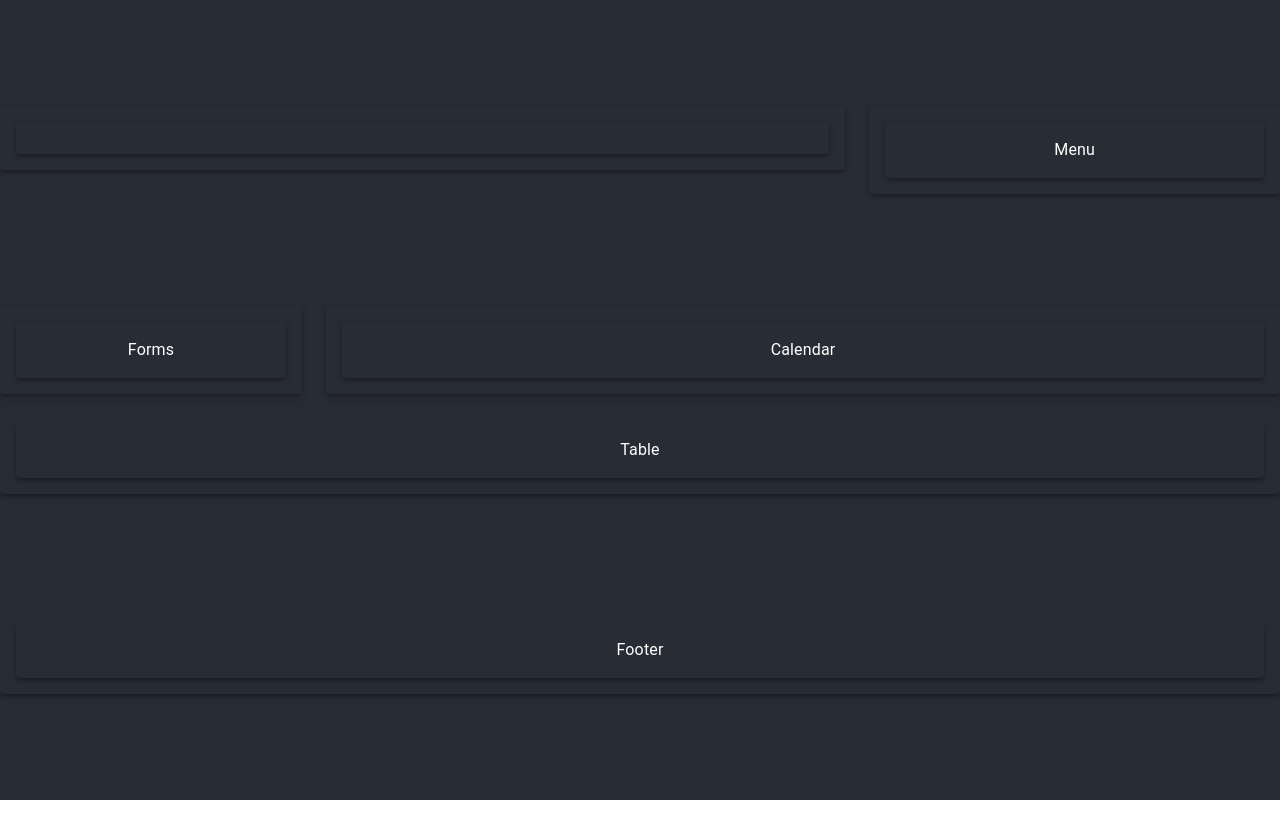
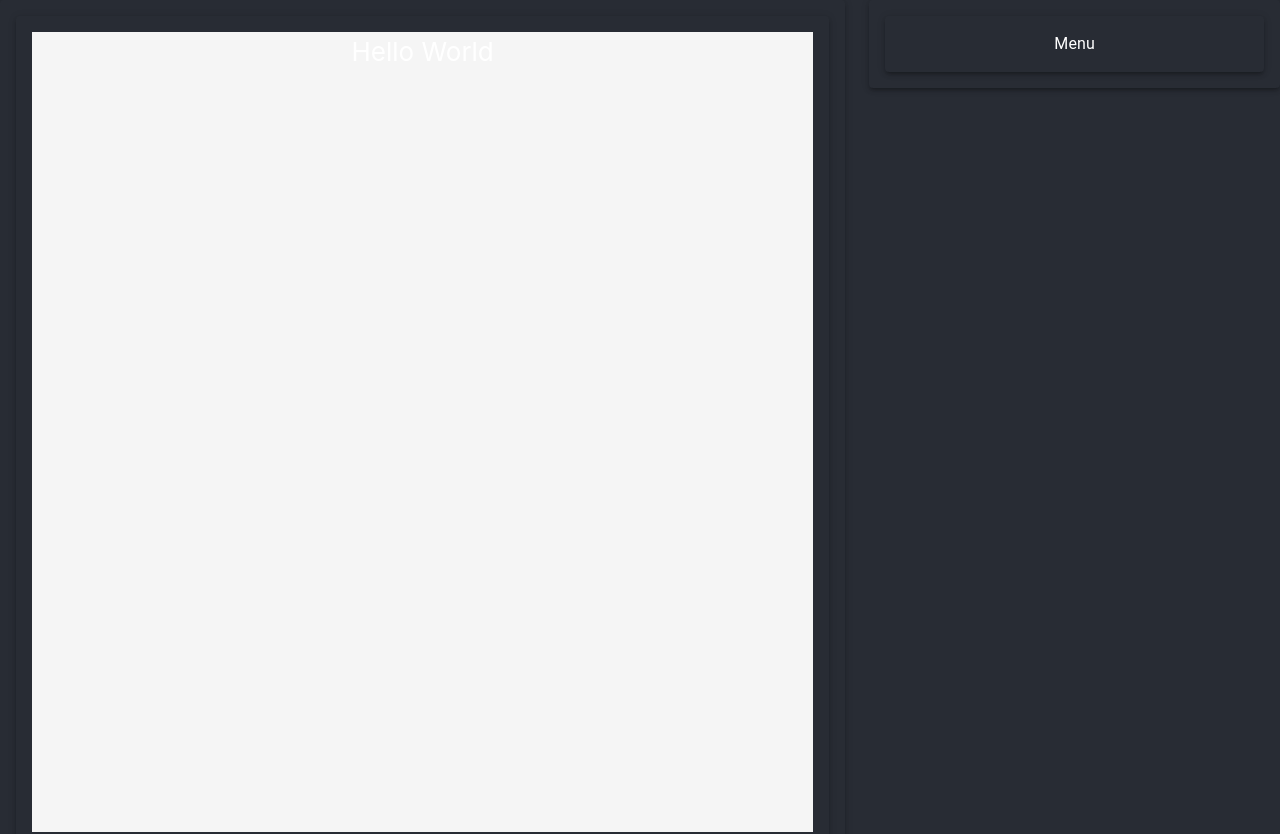
Before and after one commit to vonerikbarren/--Calendar-Scheduler--, a React (Create React App) app in the folder client/: page / in a window 1280 px wide. Shown: the top 834 px of the page. Before the commit the page ends 800 px from the top, so only its background shows below. Built offline with nearby package versions, Linux system fonts and the light colour scheme.

Commit message:
fixed the bug with a div, however lets see if we can still use the Paper Component, if not it is perfectly fine.

```diff
--- a/client/src/Components/Views/LandingCandy.css
+++ b/client/src/Components/Views/LandingCandy.css
@@ -0,0 +1,5 @@
+.LandingCandy {
+   background-color: whitesmoke;
+   height: 800px;
+
+}
--- a/client/src/Components/Views/LandingCandy.js
+++ b/client/src/Components/Views/LandingCandy.js
@@ -39,14 +39,14 @@ const useStyles = makeStyles((theme) => ({
 
 export default function LandingCandy() {
 
-  const mui = makeStyles();
+  const mui = useStyles();
 
   return (
     <Grid container spacing={3}>
       <Grid item xs={12}>
-        <Paper elevation={3} className={mui.paper}>
-
-        </Paper>
+        <div className="LandingCandy">
+          Hello World
+        </div>
       </Grid>
     </Grid>
   );
```
